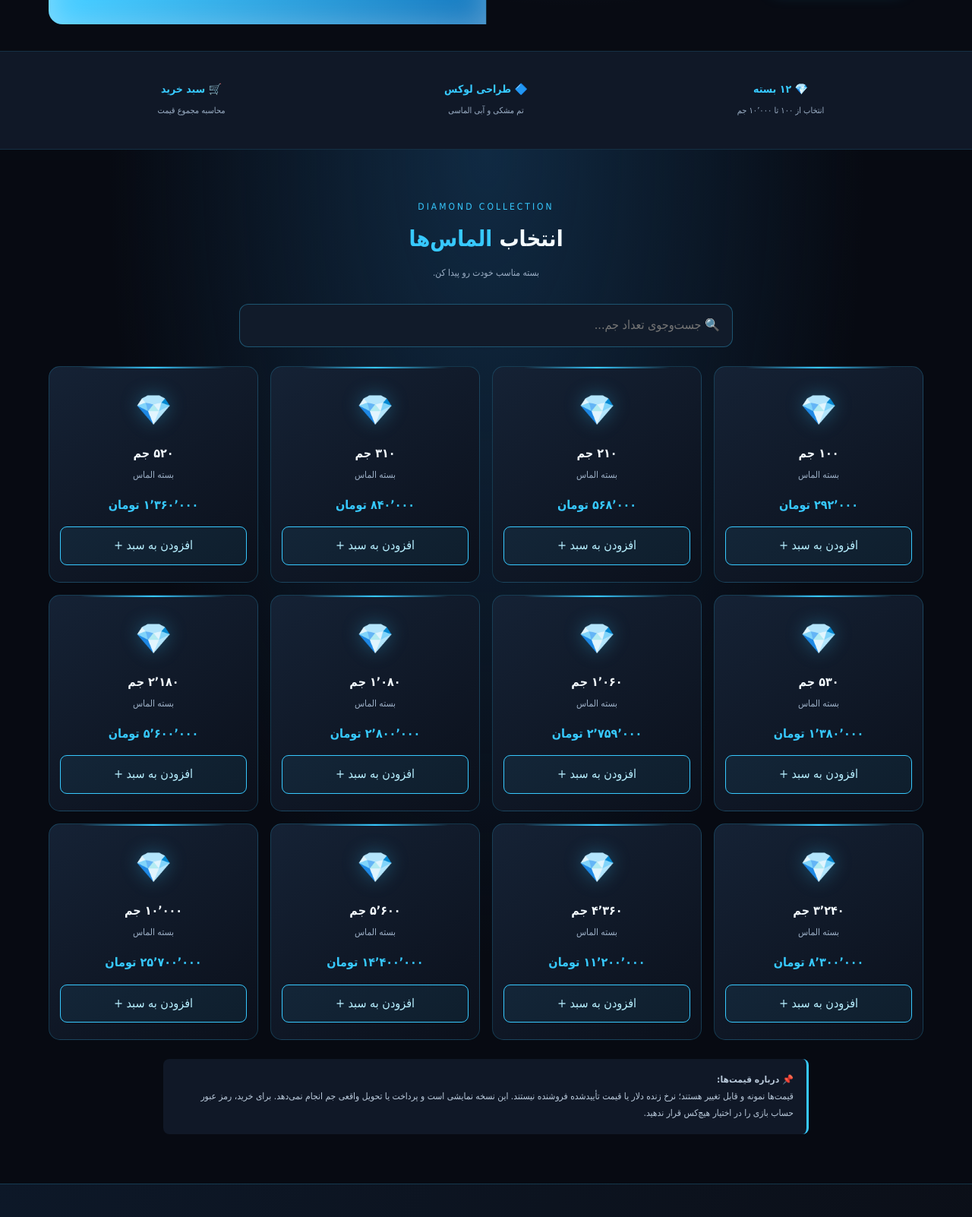
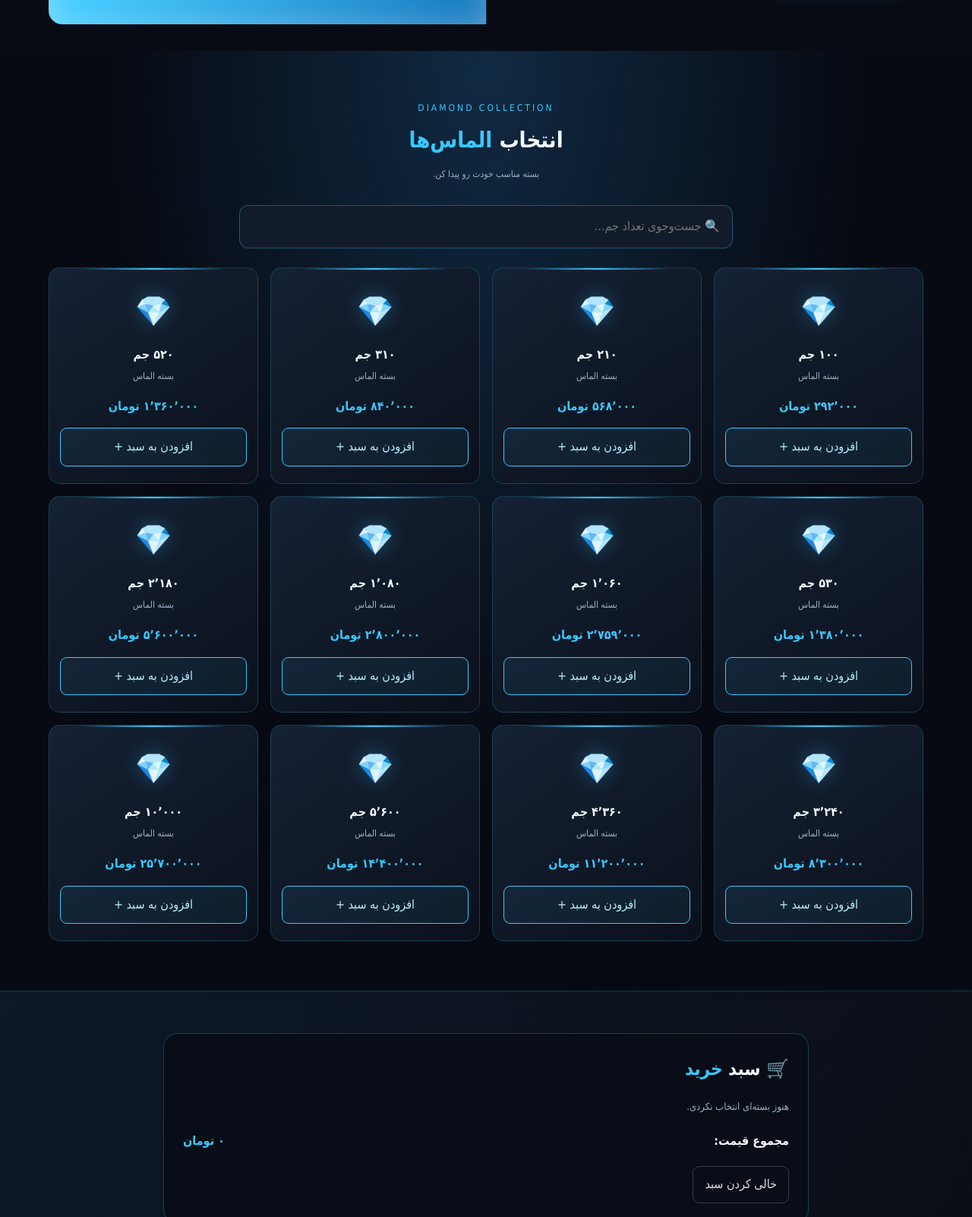
Before and after one commit to imankhedridergeh-svg/free-fire-store, a plain HTML site: page index.html in a window 1280 px wide. Shown: the part 508-2110 px from the top of the page at 76% size. Drawn offline with Linux system fonts and the light colour scheme.

Commit message:
Remove unwanted sections

```diff
--- a/index.html
+++ b/index.html
@@ -570,21 +570,6 @@ footer strong {
 
 </section>
 
-<section class="features">
-    <div class="feature">
-        <strong>💎 ۱۲ بسته</strong>
-        <span>انتخاب از ۱۰۰ تا ۱۰٬۰۰۰ جم</span>
-    </div>
-    <div class="feature">
-        <strong>🔷 طراحی لوکس</strong>
-        <span>تم مشکی و آبی الماسی</span>
-    </div>
-    <div class="feature">
-        <strong>🛒 سبد خرید</strong>
-        <span>محاسبه مجموع قیمت</span>
-    </div>
-</section>
-
 <section class="shop" id="products">
 
     <div class="section-heading">
@@ -602,14 +587,6 @@ footer strong {
     </div>
 
     <div class="products" id="productList"></div>
-
-    <div class="notice">
-        <strong>📌 درباره قیمت‌ها:</strong><br>
-        قیمت‌ها نمونه و قابل تغییر هستند؛ نرخ زنده دلار یا قیمت تأییدشده فروشنده نیستند.
-        این نسخه نمایشی است و پرداخت یا تحویل واقعی جم انجام نمی‌دهد.
-        برای خرید، رمز عبور حساب بازی را در اختیار هیچ‌کس قرار ندهید.
-    </div>
-
 </section>
 
 <section class="cart-section" id="cart">
@@ -637,11 +614,7 @@ footer strong {
 
 </main>
 
-<footer>
-    <strong>FIRE DIAMOND</strong><br>
-    فروشگاه مستقل و غیررسمی طرفداران Free Fire<br>
-    نسخه نمایشی وب‌سایت
-</footer>
+
 
 <script>
 const packages = [
```
